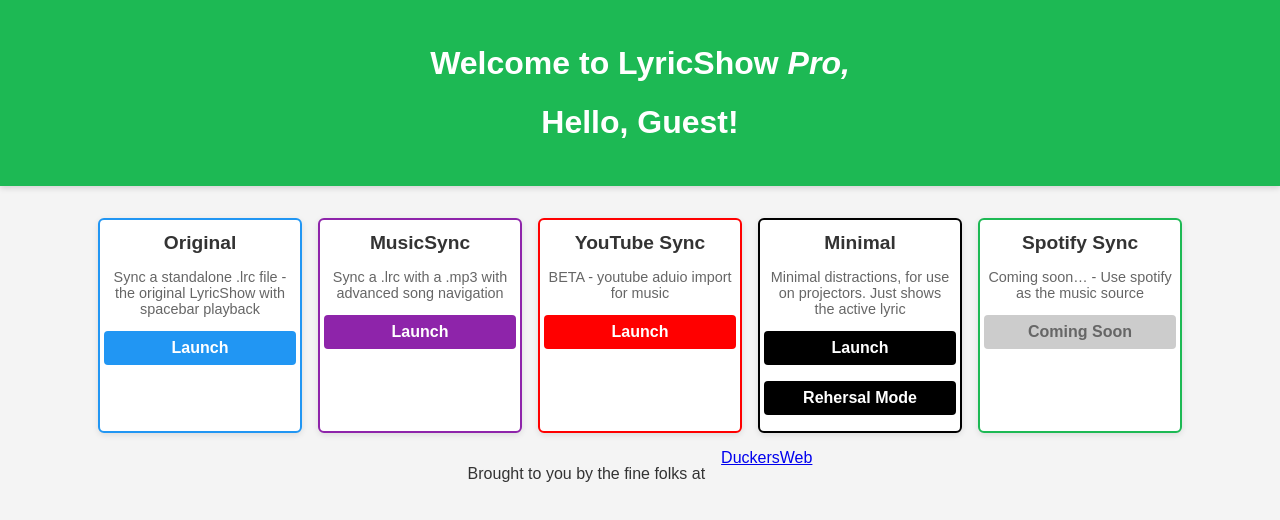
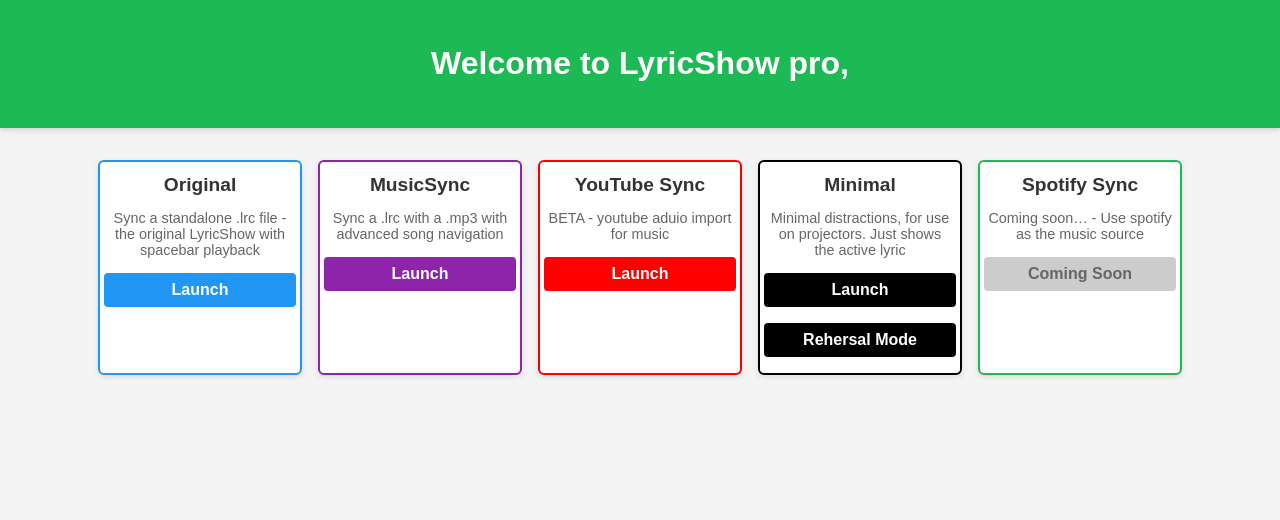
Before and after one commit to TheRealDuckers/LyricShow, a plain HTML site: page dashboard.html in a window 1280 px wide. Drawn offline with Linux system fonts and the light colour scheme.

Commit message:
Update dashboard.html

```diff
--- a/dashboard.html
+++ b/dashboard.html
@@ -120,7 +120,7 @@
 </head>
 <body>
   <header>
-    <h1>Welcome to LyricShow <em>Pro,</em><h1 id="greeting">Loading...</h1></h1>
+   <h1 id="greeting">Loading...</h1></h1>
   </header>
 
   <main class="modes">
@@ -162,25 +162,20 @@
 
 
     </div>
-    <p>Brought to you by the fine folks at</p><a href="github.com/DuckersWeb" target="_blank">DuckersWeb</a>
   </main>
 </body>
 
-<script>
-    const pathParts = window.location.pathname.split('/');
-    const usernameIndex = pathParts.indexOf('dashboard') + 1;
-    const rawUsername = pathParts[usernameIndex];
+  <script>
+    // Get query parameters from the URL
+    const params = new URLSearchParams(window.location.search);
+    const rawName = params.get('name');
 
-    // Decode URL-encoded characters (like %20 for space)
-    const username = rawUsername ? decodeURIComponent(rawUsername) : null;
-
-    // Capitalize first letter of each word (optional)
+    // Decode and format the name
     const formatName = (name) =>
       name.replace(/\b\w/g, (char) => char.toUpperCase());
 
-    const greeting = username
-      ? `Hello, ${formatName(username)}!`
-      : 'Hello, Guest!';
+    const name = rawName ? decodeURIComponent(rawName) : null;
+    const greeting = name ? `Hello, ${formatName(name)}!` : 'Welcome to LyricShow pro, ';
 
     document.getElementById('greeting').textContent = greeting;
   </script>
```
